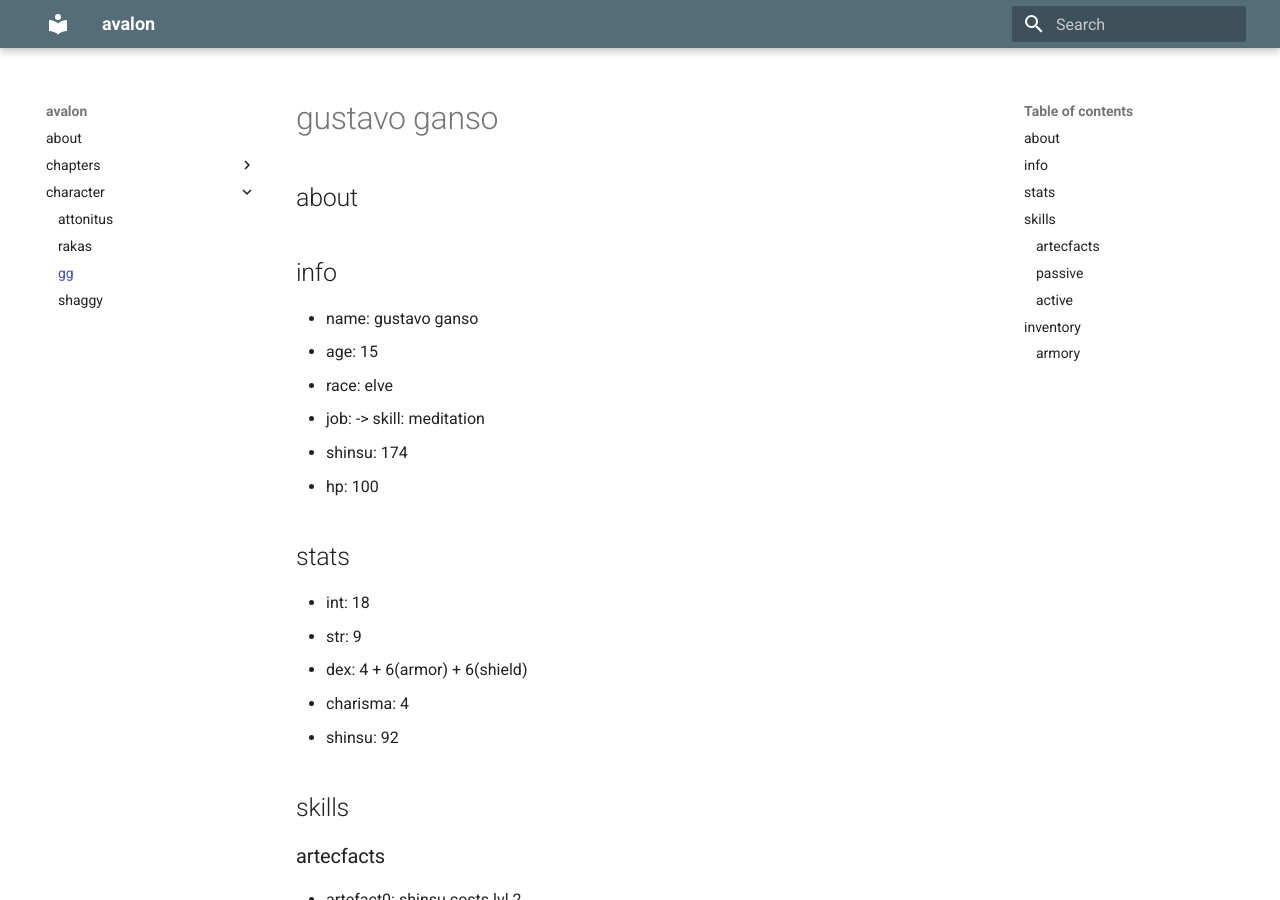
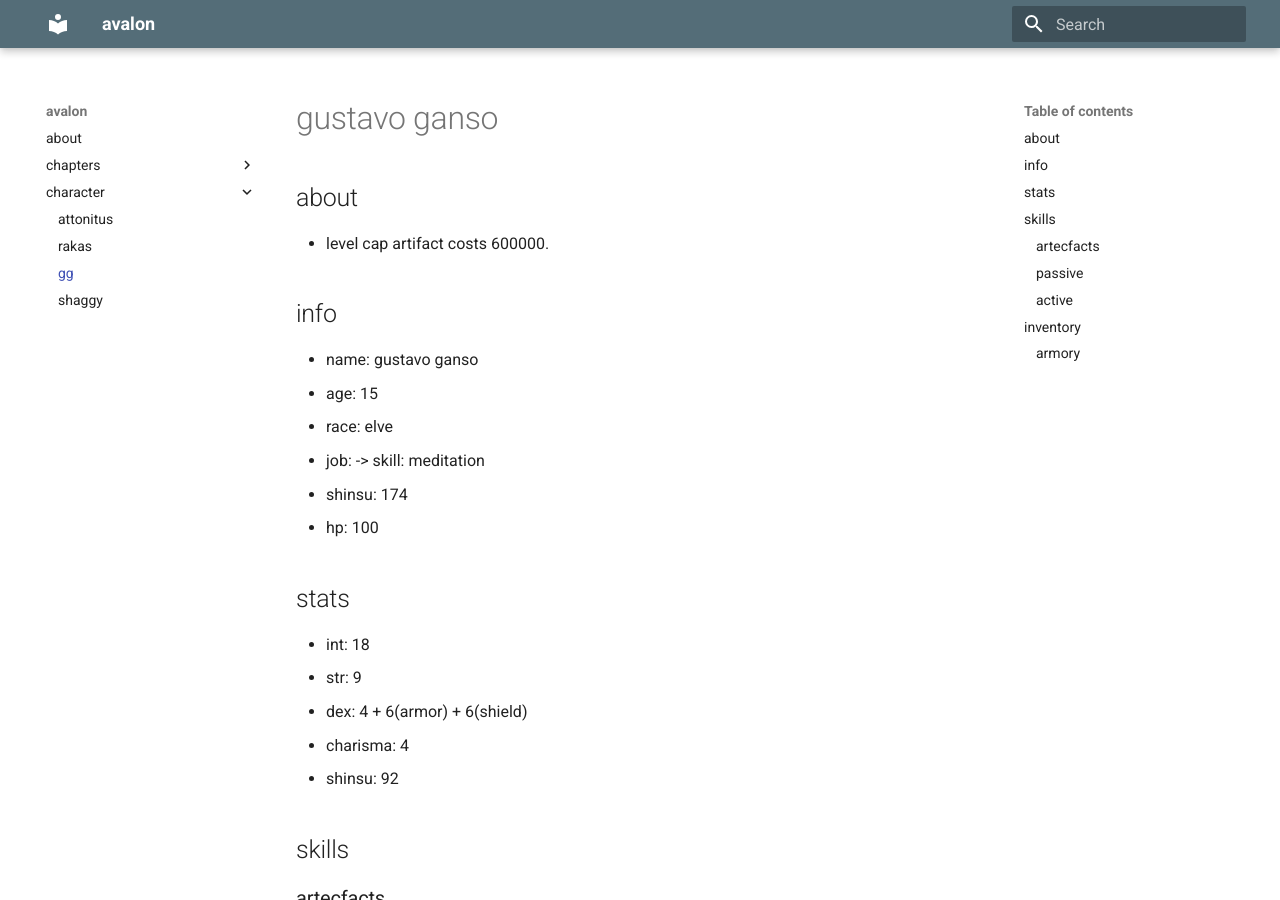
Before and after one commit to mkdocs-pnp/avalon, an MkDocs documentation site: the page built from docs/character/gustavo_ganso.md, in a window 1280 px wide and 900 px high. Built offline with MkDocs 1.6.1 and Material for MkDocs 9.7.7, drawn with Linux system fonts in a browser that asks for light colours.

Commit message:
Update gustavo_ganso.md

```diff
--- a/docs/character/gustavo_ganso.md
+++ b/docs/character/gustavo_ganso.md
@@ -1,6 +1,8 @@
 # gustavo ganso
 
 ## about
+
++ level cap artifact costs 600000.
 
 ## info
 
```
